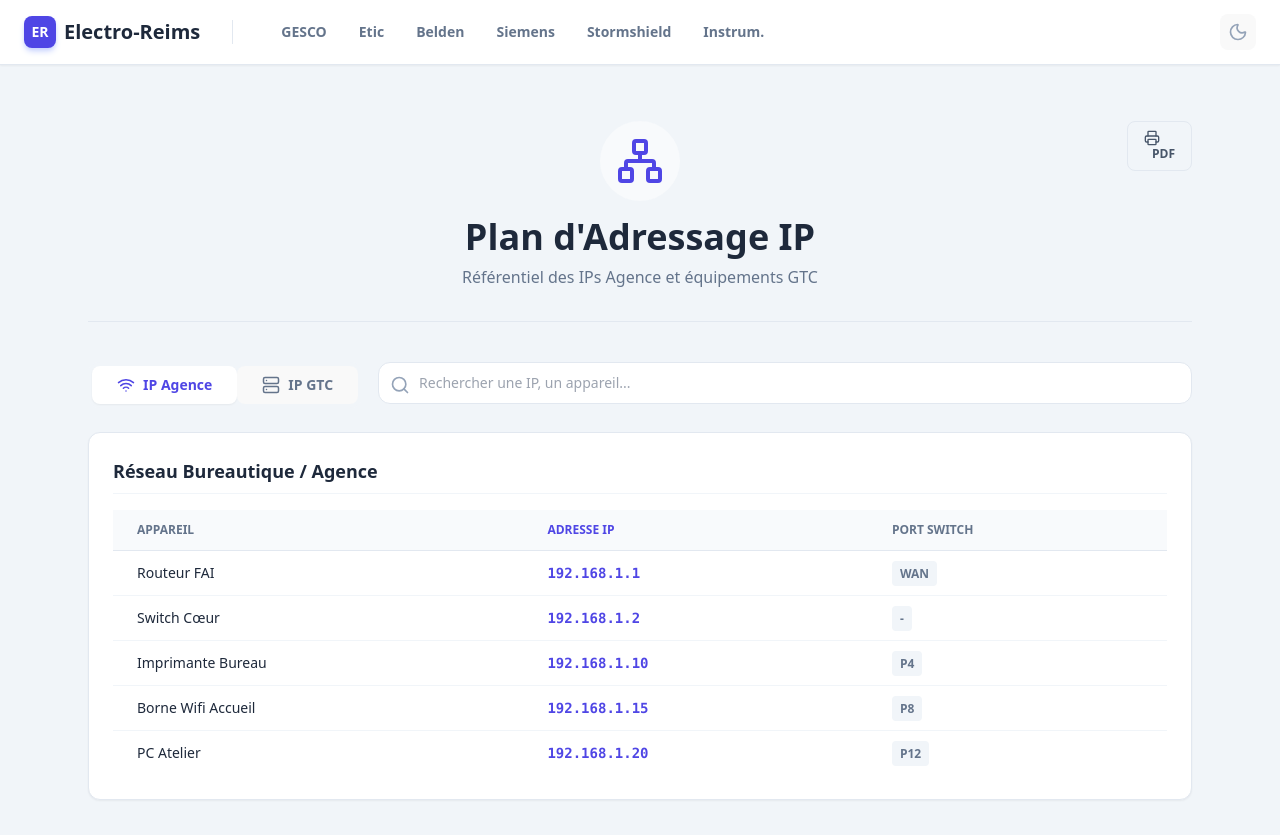
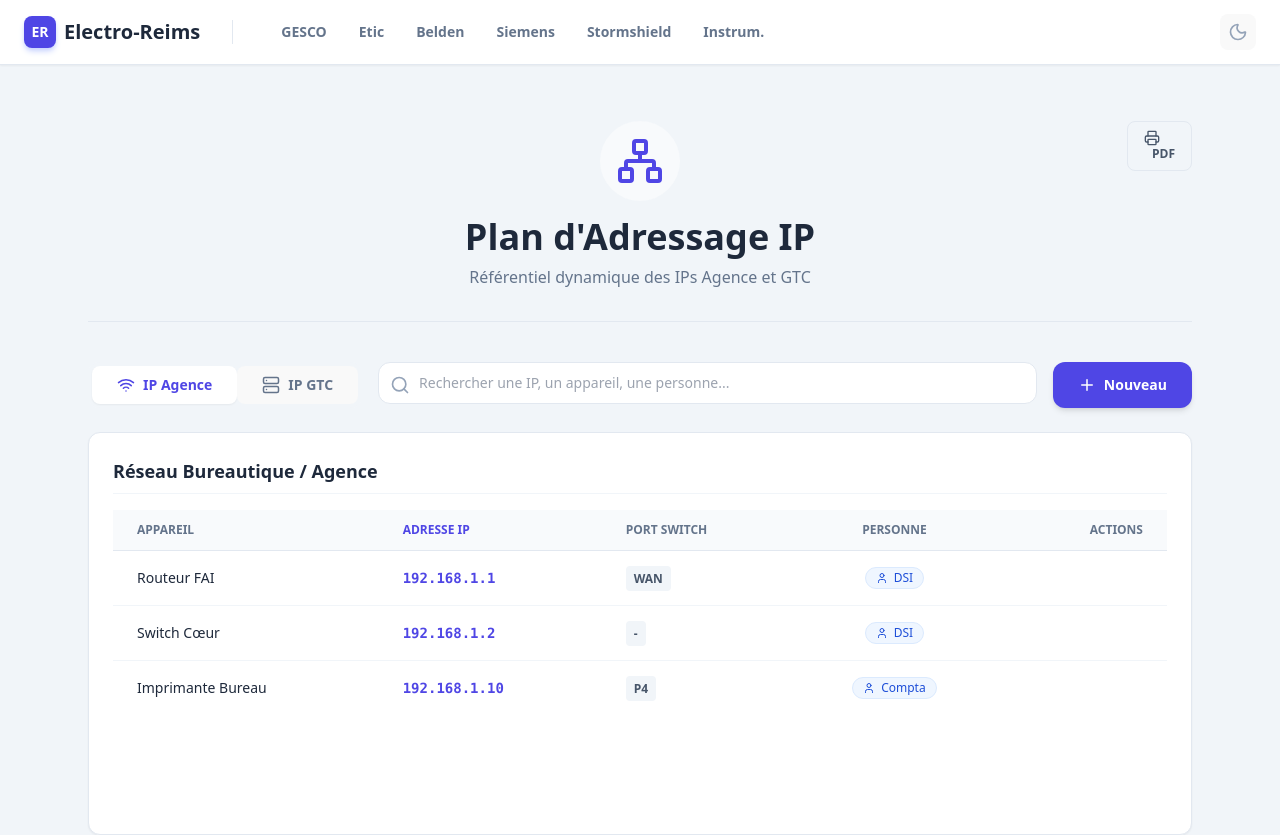
Before and after one commit to apetitpas-cpu/electro-reims-portail, a React (Vite) app: page /service-info/ip-plan in a window 1280 px wide. Shown: the top 835 px of the page. Built offline with nearby package versions, Linux system fonts and the light colour scheme.

Commit message:
Ajout édition et colonne Personne Plan IP

```diff
--- a/src/serviceInfoApp/IpPlanAgence.jsx
+++ b/src/serviceInfoApp/IpPlanAgence.jsx
@@ -1,50 +1,182 @@
-import React, { useState } from 'react';
-import { Network, Server, Search, Wifi, Shield, ArrowRightLeft } from 'lucide-react';
+import React, { useState, useEffect } from 'react';
+import { Network, Server, Search, Wifi, Plus, Trash2, Save, X, Edit2, User } from 'lucide-react';
 import { PageContainer, BrandHeader, SectionCard } from '../components/UI';
 
 const IpPlanAgence = () => {
   const [activeTab, setActiveTab] = useState('agence');
   const [search, setSearch] = useState('');
 
-  // --- DONNÉES (À compléter avec vos vraies IPs) ---
-  const dataAgence = [
-    { id: 1, device: "Routeur FAI", ip: "192.168.1.1", port: "WAN" },
-    { id: 2, device: "Switch Cœur", ip: "192.168.1.2", port: "-" },
-    { id: 3, device: "Imprimante Bureau", ip: "192.168.1.10", port: "P4" },
-    { id: 4, device: "Borne Wifi Accueil", ip: "192.168.1.15", port: "P8" },
-    { id: 5, device: "PC Atelier", ip: "192.168.1.20", port: "P12" },
+  // --- STATE DES DONNÉES (Avec chargement LocalStorage) ---
+  const [dataAgence, setDataAgence] = useState(() => {
+    const saved = localStorage.getItem('ip_agence_data');
+    return saved ? JSON.parse(saved) : [
+        { id: 1, device: "Routeur FAI", ip: "192.168.1.1", port: "WAN", person: "DSI" },
+        { id: 2, device: "Switch Cœur", ip: "192.168.1.2", port: "-", person: "DSI" },
+        { id: 3, device: "Imprimante Bureau", ip: "192.168.1.10", port: "P4", person: "Compta" },
     ];
+  });
 
-  const dataGtc = [
+  const [dataGtc, setDataGtc] = useState(() => {
+    const saved = localStorage.getItem('ip_gtc_data');
+    return saved ? JSON.parse(saved) : [
         { id: 1, device: "Automate Chaufferie", ip: "10.0.0.10", mask: "255.255.255.0", gw: "10.0.0.1" },
         { id: 2, device: "Supervision (PC)", ip: "10.0.0.11", mask: "255.255.255.0", gw: "10.0.0.1" },
-    { id: 3, device: "Centrale CTA", ip: "10.0.0.20", mask: "255.255.255.0", gw: "10.0.0.1" },
-    { id: 4, device: "Passerelle Modbus", ip: "10.0.0.250", mask: "255.255.255.0", gw: "10.0.0.1" },
     ];
+  });
 
-  // Filtrage
-  const filterData = (data) => {
-    return data.filter(item =>
-      item.device.toLowerCase().includes(search.toLowerCase()) ||
-      item.ip.includes(search)
-    );
+  // --- SAUVEGARDE AUTO ---
+  useEffect(() => {
+    localStorage.setItem('ip_agence_data', JSON.stringify(dataAgence));
+  }, [dataAgence]);
+
+  useEffect(() => {
+    localStorage.setItem('ip_gtc_data', JSON.stringify(dataGtc));
+  }, [dataGtc]);
+
+
+  // --- ÉDITION ---
+  const [isEditing, setIsEditing] = useState(false);
+  const [editForm, setEditForm] = useState(null); // Contient l'objet en cours de modif ou création
+
+  const handleEdit = (item) => {
+    setEditForm({ ...item }); // Copie pour éviter modif directe
+    setIsEditing(true);
   };
 
-  const currentData = activeTab === 'agence' ? filterData(dataAgence) : filterData(dataGtc);
+  const handleAdd = () => {
+    if (activeTab === 'agence') {
+        setEditForm({ id: Date.now(), device: "", ip: "", port: "", person: "" });
+    } else {
+        setEditForm({ id: Date.now(), device: "", ip: "", mask: "255.255.255.0", gw: "" });
+    }
+    setIsEditing(true);
+  };
+
+  const handleSave = () => {
+    if (!editForm.device || !editForm.ip) return alert("Nom et IP obligatoires");
+
+    if (activeTab === 'agence') {
+        const exists = dataAgence.find(i => i.id === editForm.id);
+        if (exists) {
+            setDataAgence(dataAgence.map(i => i.id === editForm.id ? editForm : i));
+        } else {
+            setDataAgence([...dataAgence, editForm]);
+        }
+    } else {
+        const exists = dataGtc.find(i => i.id === editForm.id);
+        if (exists) {
+            setDataGtc(dataGtc.map(i => i.id === editForm.id ? editForm : i));
+        } else {
+            setDataGtc([...dataGtc, editForm]);
+        }
+    }
+    setIsEditing(false);
+    setEditForm(null);
+  };
+
+  const handleDelete = (id) => {
+    if(!window.confirm("Supprimer cette ligne ?")) return;
+    if (activeTab === 'agence') {
+        setDataAgence(dataAgence.filter(i => i.id !== id));
+    } else {
+        setDataGtc(dataGtc.filter(i => i.id !== id));
+    }
+  };
+
+
+  // --- FILTRAGE ---
+  const currentList = activeTab === 'agence' ? dataAgence : dataGtc;
+  const filteredData = currentList.filter(item =>
+      item.device.toLowerCase().includes(search.toLowerCase()) ||
+      item.ip.includes(search) ||
+      (item.person && item.person.toLowerCase().includes(search.toLowerCase()))
+  );
+
+
+  // --- RENDU MODAL ÉDITION ---
+  const EditModal = () => (
+    <div className="fixed inset-0 z-50 flex items-center justify-center bg-black/50 p-4">
+        <div className="bg-white dark:bg-slate-800 rounded-xl shadow-2xl w-full max-w-md p-6 animate-in zoom-in-95 duration-200">
+            <h3 className="text-lg font-bold text-slate-800 dark:text-white mb-4 border-b border-slate-100 dark:border-slate-700 pb-2">
+                {editForm.id && currentList.find(i => i.id === editForm.id) ? "Modifier" : "Ajouter"} un équipement
+            </h3>
+
+            <div className="space-y-4">
+                <div>
+                    <label className="block text-xs font-bold text-slate-500 uppercase mb-1">Nom de l'appareil</label>
+                    <input
+                        type="text" className="w-full p-2 border rounded dark:bg-slate-900 dark:border-slate-700 dark:text-white"
+                        value={editForm.device} onChange={e => setEditForm({...editForm, device: e.target.value})}
+                    />
+                </div>
+                <div>
+                    <label className="block text-xs font-bold text-slate-500 uppercase mb-1">Adresse IP</label>
+                    <input
+                        type="text" className="w-full p-2 border rounded font-mono dark:bg-slate-900 dark:border-slate-700 dark:text-indigo-400 text-indigo-600 font-bold"
+                        value={editForm.ip} onChange={e => setEditForm({...editForm, ip: e.target.value})}
+                    />
+                </div>
+
+                {activeTab === 'agence' ? (
+                    <>
+                        <div>
+                            <label className="block text-xs font-bold text-slate-500 uppercase mb-1">Port Switch</label>
+                            <input
+                                type="text" className="w-full p-2 border rounded dark:bg-slate-900 dark:border-slate-700 dark:text-white"
+                                value={editForm.port} onChange={e => setEditForm({...editForm, port: e.target.value})}
+                            />
+                        </div>
+                        <div>
+                            <label className="block text-xs font-bold text-slate-500 uppercase mb-1">Personne / Service</label>
+                            <input
+                                type="text" className="w-full p-2 border rounded dark:bg-slate-900 dark:border-slate-700 dark:text-white"
+                                value={editForm.person} onChange={e => setEditForm({...editForm, person: e.target.value})}
+                            />
+                        </div>
+                    </>
+                ) : (
+                    <>
+                         <div>
+                            <label className="block text-xs font-bold text-slate-500 uppercase mb-1">Masque</label>
+                            <input
+                                type="text" className="w-full p-2 border rounded font-mono dark:bg-slate-900 dark:border-slate-700 dark:text-white"
+                                value={editForm.mask} onChange={e => setEditForm({...editForm, mask: e.target.value})}
+                            />
+                        </div>
+                        <div>
+                            <label className="block text-xs font-bold text-slate-500 uppercase mb-1">Passerelle (Gateway)</label>
+                            <input
+                                type="text" className="w-full p-2 border rounded font-mono dark:bg-slate-900 dark:border-slate-700 dark:text-white"
+                                value={editForm.gw} onChange={e => setEditForm({...editForm, gw: e.target.value})}
+                            />
+                        </div>
+                    </>
+                )}
+            </div>
+
+            <div className="flex justify-end gap-3 mt-6 pt-4 border-t border-slate-100 dark:border-slate-700">
+                <button onClick={() => setIsEditing(false)} className="px-4 py-2 text-slate-500 hover:bg-slate-100 dark:hover:bg-slate-700 rounded-lg text-sm font-bold">Annuler</button>
+                <button onClick={handleSave} className="px-4 py-2 bg-indigo-600 text-white hover:bg-indigo-700 rounded-lg text-sm font-bold flex items-center gap-2">
+                    <Save size={16}/> Enregistrer
+                </button>
+            </div>
+        </div>
+    </div>
+  );
 
   return (
     <PageContainer>
       <BrandHeader
         title="Plan d'Adressage IP"
-        subtitle="Référentiel des IPs Agence et équipements GTC"
+        subtitle="Référentiel dynamique des IPs Agence et GTC"
         icon={Network}
         enablePrint={true}
       />
 
       {/* --- BARRE D'OUTILS --- */}
-      <div className="flex flex-col md:flex-row gap-4 mb-6">
+      <div className="flex flex-col md:flex-row gap-4 mb-6 no-print">
         {/* Onglets */}
-        <div className="flex bg-slate-100 dark:bg-slate-800 p-1 rounded-xl">
+        <div className="flex bg-slate-100 dark:bg-slate-800 p-1 rounded-xl shrink-0">
             <button
                 onClick={() => setActiveTab('agence')}
                 className={`flex items-center gap-2 px-6 py-2 rounded-lg text-sm font-bold transition-all ${activeTab === 'agence' ? 'bg-white dark:bg-slate-700 text-indigo-600 dark:text-white shadow-sm' : 'text-slate-500 hover:text-slate-700'}`}
@@ -64,36 +196,48 @@ const IpPlanAgence = () => {
             <Search className="absolute left-3 top-1/2 -translate-y-1/2 text-slate-400" size={20} />
             <input
                 type="text"
-                placeholder="Rechercher une IP, un appareil..."
+                placeholder="Rechercher une IP, un appareil, une personne..."
                 value={search}
                 onChange={(e) => setSearch(e.target.value)}
                 className="w-full pl-10 pr-4 py-2.5 bg-white dark:bg-slate-800 border border-slate-200 dark:border-slate-700 rounded-xl outline-none focus:ring-2 focus:ring-indigo-500 text-sm font-medium"
             />
         </div>
+
+        {/* Bouton Ajouter */}
+        <button
+            onClick={handleAdd}
+            className="px-6 py-2.5 bg-indigo-600 hover:bg-indigo-700 text-white rounded-xl font-bold text-sm shadow-md flex items-center gap-2 shrink-0 transition-colors"
+        >
+            <Plus size={18}/> Nouveau
+        </button>
       </div>
 
       {/* --- TABLEAU --- */}
       <SectionCard title={activeTab === 'agence' ? "Réseau Bureautique / Agence" : "Réseau Technique GTC"}>
-        <div className="overflow-x-auto">
+        <div className="overflow-x-auto min-h-[300px]">
             <table className="w-full text-sm text-left">
                 <thead className="text-xs text-slate-500 uppercase bg-slate-50 dark:bg-slate-900/50 border-b border-slate-200 dark:border-slate-700">
                     <tr>
                         <th className="px-6 py-3">Appareil</th>
                         <th className="px-6 py-3 font-bold text-indigo-600 dark:text-indigo-400">Adresse IP</th>
                         {activeTab === 'agence' ? (
+                            <>
                                 <th className="px-6 py-3">Port Switch</th>
+                                <th className="px-6 py-3 text-center">Personne</th>
+                            </>
                         ) : (
                             <>
                                 <th className="px-6 py-3">Masque</th>
                                 <th className="px-6 py-3">Gateway</th>
                             </>
                         )}
+                        <th className="px-6 py-3 text-right no-print">Actions</th>
                     </tr>
                 </thead>
                 <tbody className="divide-y divide-slate-100 dark:divide-slate-700">
-                    {currentData.length > 0 ? (
-                        currentData.map((row) => (
-                            <tr key={row.id} className="hover:bg-slate-50 dark:hover:bg-slate-800/50 transition-colors">
+                    {filteredData.length > 0 ? (
+                        filteredData.map((row) => (
+                            <tr key={row.id} className="hover:bg-slate-50 dark:hover:bg-slate-800/50 transition-colors group">
                                 <td className="px-6 py-3 font-medium text-slate-800 dark:text-white">
                                     {row.device}
                                 </td>
@@ -101,11 +245,20 @@ const IpPlanAgence = () => {
                                     {row.ip}
                                 </td>
                                 {activeTab === 'agence' ? (
+                                    <>
                                         <td className="px-6 py-3 text-slate-500 dark:text-slate-400">
-                                        <span className="bg-slate-100 dark:bg-slate-700 px-2 py-1 rounded text-xs font-bold">
-                                            {row.port}
+                                            <span className="bg-slate-100 dark:bg-slate-700 px-2 py-1 rounded text-xs font-bold text-slate-600 dark:text-slate-300">
+                                                {row.port || "-"}
                                             </span>
                                         </td>
+                                        <td className="px-6 py-3 text-center">
+                                            {row.person && (
+                                                <span className="inline-flex items-center gap-1.5 px-2.5 py-0.5 rounded-full text-xs font-medium bg-blue-50 text-blue-700 dark:bg-blue-900/30 dark:text-blue-300 border border-blue-100 dark:border-blue-800">
+                                                    <User size={12}/> {row.person}
+                                                </span>
+                                            )}
+                                        </td>
+                                    </>
                                 ) : (
                                     <>
                                         <td className="px-6 py-3 text-slate-500 dark:text-slate-400 font-mono text-xs">
@@ -116,12 +269,25 @@ const IpPlanAgence = () => {
                                         </td>
                                     </>
                                 )}
+
+                                {/* ACTIONS */}
+                                <td className="px-6 py-3 text-right no-print">
+                                    <div className="flex justify-end gap-2 opacity-0 group-hover:opacity-100 transition-opacity">
+                                        <button onClick={() => handleEdit(row)} className="p-1.5 text-slate-400 hover:text-indigo-600 hover:bg-indigo-50 dark:hover:bg-indigo-900/30 rounded transition-colors" title="Modifier">
+                                            <Edit2 size={16}/>
+                                        </button>
+                                        <button onClick={() => handleDelete(row.id)} className="p-1.5 text-slate-400 hover:text-red-600 hover:bg-red-50 dark:hover:bg-red-900/30 rounded transition-colors" title="Supprimer">
+                                            <Trash2 size={16}/>
+                                        </button>
+                                    </div>
+                                </td>
                             </tr>
                         ))
                     ) : (
                         <tr>
-                            <td colSpan="5" className="px-6 py-8 text-center text-slate-400 italic">
-                                Aucun résultat trouvé pour "{search}"
+                            <td colSpan="6" className="px-6 py-12 text-center text-slate-400 italic">
+                                <Search size={32} className="mx-auto mb-2 opacity-20"/>
+                                Aucun équipement trouvé.
                             </td>
                         </tr>
                     )}
@@ -130,6 +296,9 @@ const IpPlanAgence = () => {
         </div>
       </SectionCard>
 
+      {/* MODAL */}
+      {isEditing && editForm && <EditModal />}
+
     </PageContainer>
   );
 };
```
Lines whose indentation alone changed are shown as unchanged.
